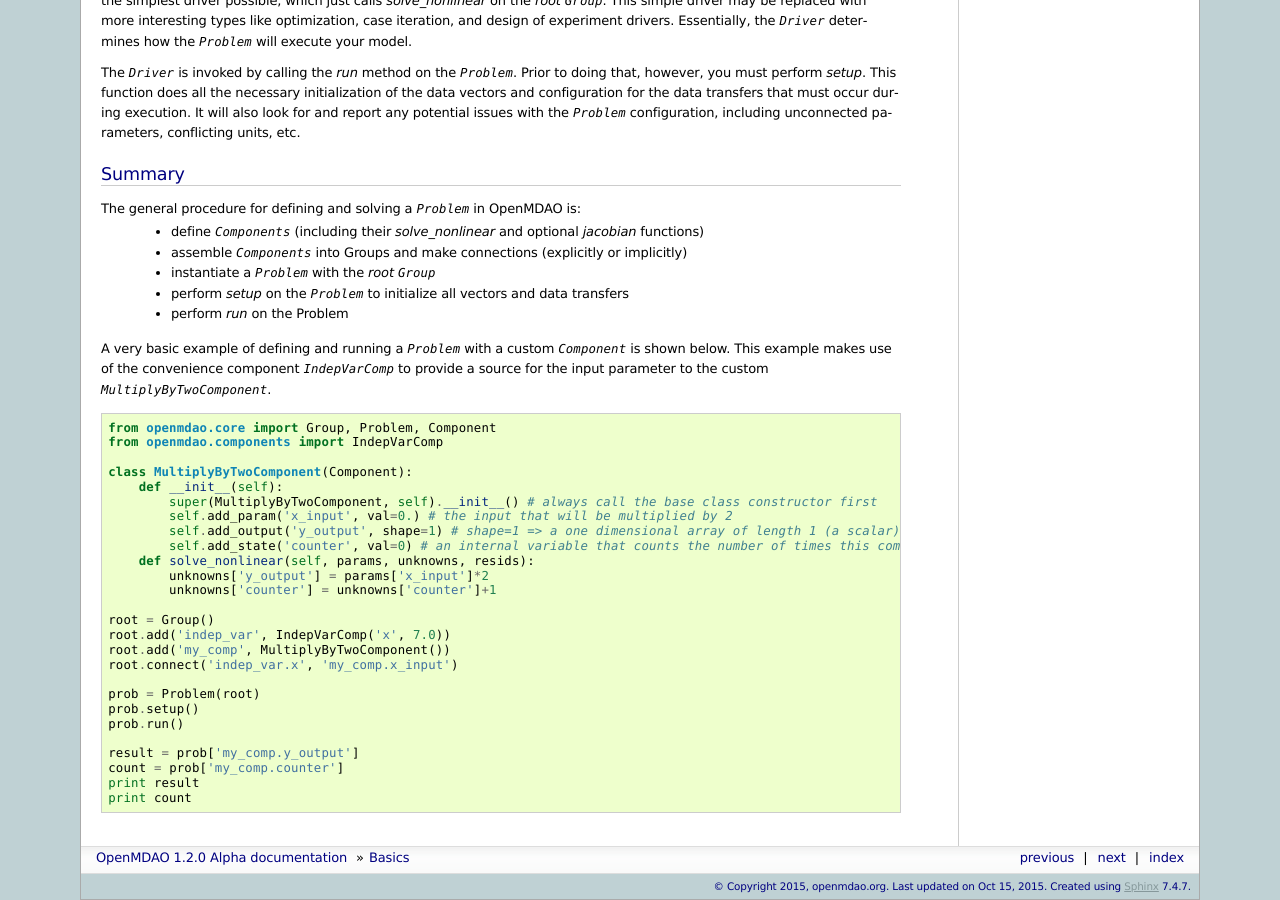
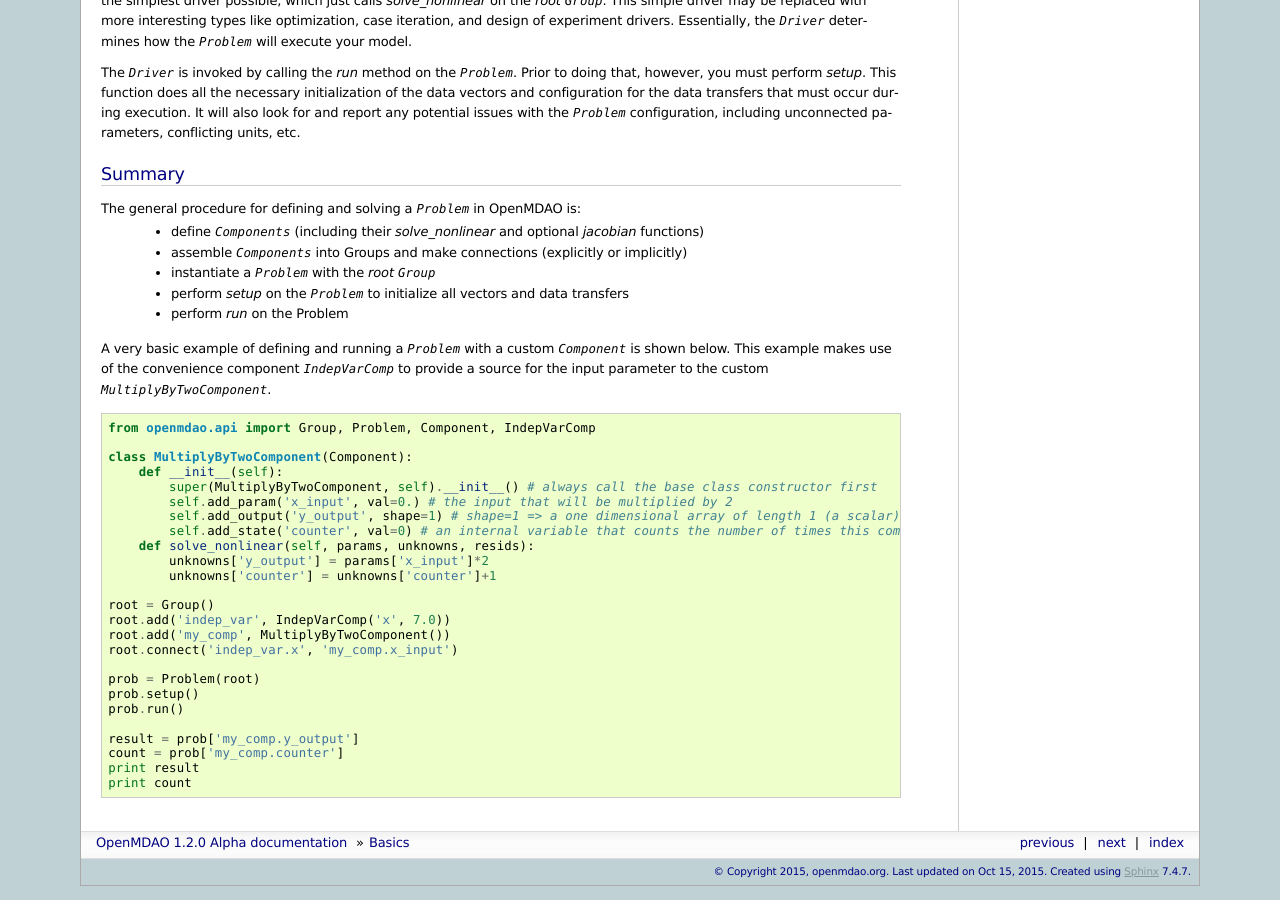
Before and after one commit to OpenMDAO/OpenMDAO1, a Sphinx documentation site: the page built from openmdao/docs/usr-guide/basics.rst, in a window 1280 px wide and 900 px high, scrolled down 3347 px. Built offline with Sphinx 7.4.7, drawn with Linux system fonts in a browser that asks for light colours.

Commit message:
fixing some doctests based on recently changed docs

```diff
--- a/openmdao/docs/usr-guide/basics.rst
+++ b/openmdao/docs/usr-guide/basics.rst
@@ -282,8 +282,7 @@ input parameter to the custom `MultiplyByTwoComponent`.
 
 ::
 
-    from openmdao.core import Group, Problem, Component
-    from openmdao.components import IndepVarComp
+    from openmdao.api import Group, Problem, Component, IndepVarComp
 
     class MultiplyByTwoComponent(Component):
         def __init__(self):
--- a/openmdao/docs/usr-guide/tutorials/recording.rst
+++ b/openmdao/docs/usr-guide/tutorials/recording.rst
@@ -103,8 +103,7 @@ optimizer progresses.
 
 .. testsetup:: recording
 
-    from openmdao.recorders import SqliteRecorder
-    from openmdao.core import Problem, Group
+    from openmdao.api import SqliteRecorder, Problem, Group
     top = Problem()
     root = top.root = Group()
 
@@ -213,11 +212,7 @@ etc. To access the data from our run, we can use the following code:
 
 .. testsetup:: reading
 
-    from openmdao.components import IndepVarComp
-    from openmdao.core import Component, Group, Problem
-    from openmdao.drivers import ScipyOptimizer
-    from openmdao.recorders import SqliteRecorder
-
+    from openmdao.api import IndepVarComp, Component, Group, Problem, ScipyOptimizer, SqliteRecorder
 
     class Paraboloid(Component):
         """ Evaluates the equation f(x,y) = (x-3)^2 + xy + (y+4)^2 - 3 """
```
